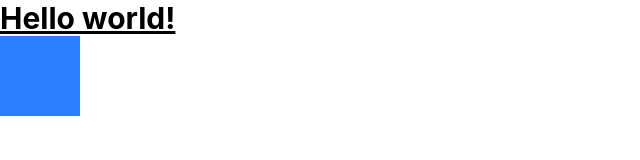
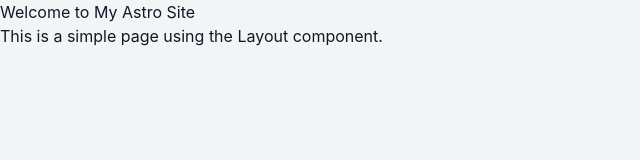
Before and after one commit to MIkhsanB546/mikhsanb546.github.io, an Astro site: page / in a window 1280 px wide. Shown: the whole page, without its empty margins (0-640 px from the left). Built offline with nearby package versions, Linux system fonts and the light colour scheme; Astro itself is replaced by a stand-in of ours.

Commit message:
made layout

```diff
--- /dev/null
+++ b/src/layouts/layout.astro
@@ -0,0 +1,25 @@
+---
+import "../styles/global.css";
+
+// interface Props {
+//     title: string;
+//     description: string;
+// }
+
+// const { title = "Ikhsan Portfolio" , description = 'My Portfolio Website'} = Astro.props;
+---
+
+<html lang="en">
+	<head>
+		<meta charset="utf-8" />
+        <meta name="description" content="My Portfolio Website" />
+		<link rel="icon" type="image/svg+xml" href="/favicon.svg" />
+		<link rel="icon" href="/favicon.ico" />
+		<meta name="viewport" content="width=device-width" />
+		<meta name="generator" content={Astro.generator} />
+		<title>Ikhsan Portfolio</title>
+	</head>
+	<body class="min-h-screen bg-gray-100 dark:bg-black text-gray-900 dark:text-gray-100 ">
+		<slot />
+	</body>
+</html>
--- a/src/pages/index.astro
+++ b/src/pages/index.astro
@@ -1,24 +1,8 @@
 ---
-import "../styles/global.css";
+import Layout from '../layouts/layout.astro';
 ---
 
-<html lang="en">
-	<head>
-		<meta charset="utf-8" />
-		<link rel="icon" type="image/svg+xml" href="/favicon.svg" />
-		<link rel="icon" href="/favicon.ico" />
-		<meta name="viewport" content="width=device-width" />
-		<meta name="generator" content={Astro.generator} />
-		<title>Astro</title>
-	</head>
-	<body>
-		<h1 class="text-3xl font-bold underline">
-			Hello world!
-		</h1>
-		<div id="box" class="w-20 h-20 bg-blue-500"></div>
-	</body>
-
-
-	<script>
-	</script>
-</html>
+<Layout>
+	<h1>Welcome to My Astro Site</h1>
+	<p>This is a simple page using the Layout component.</p>
+</Layout>
```
Also changed, not shown: src/components/hero.astro (added).
